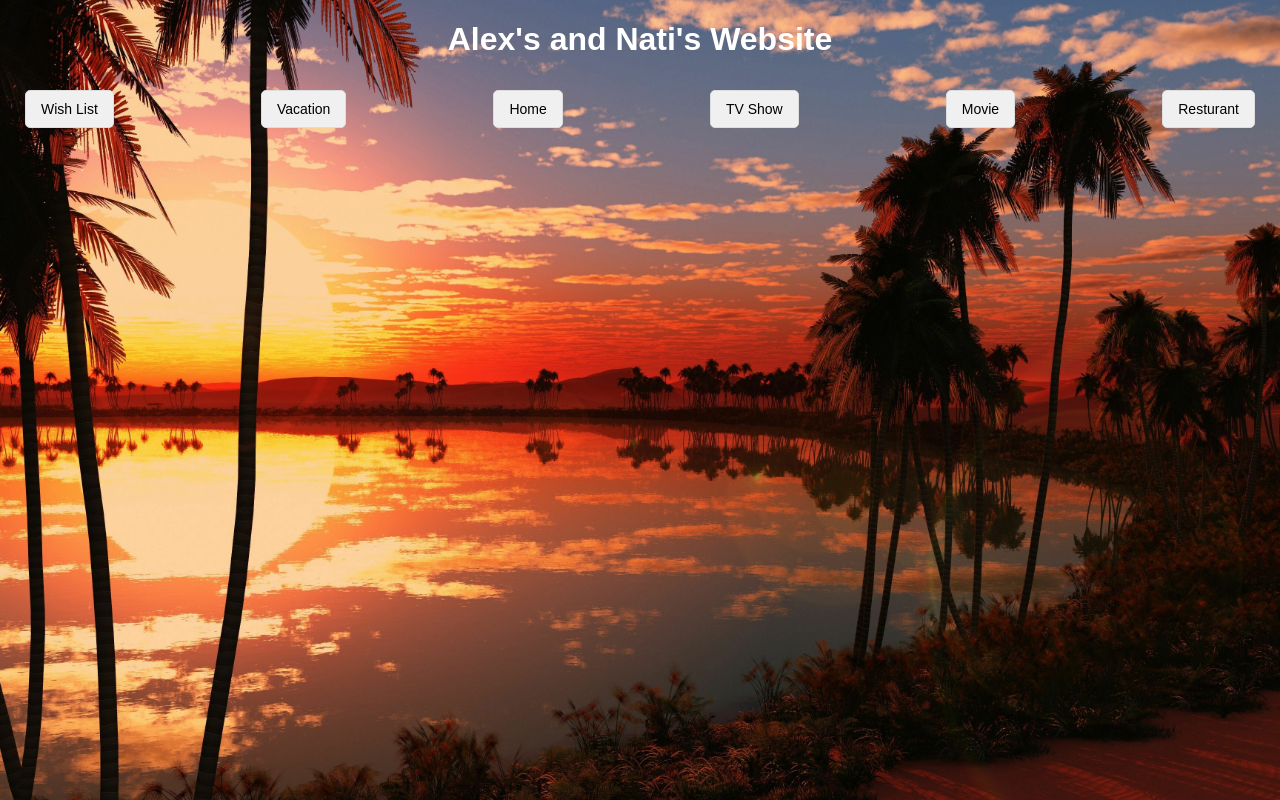
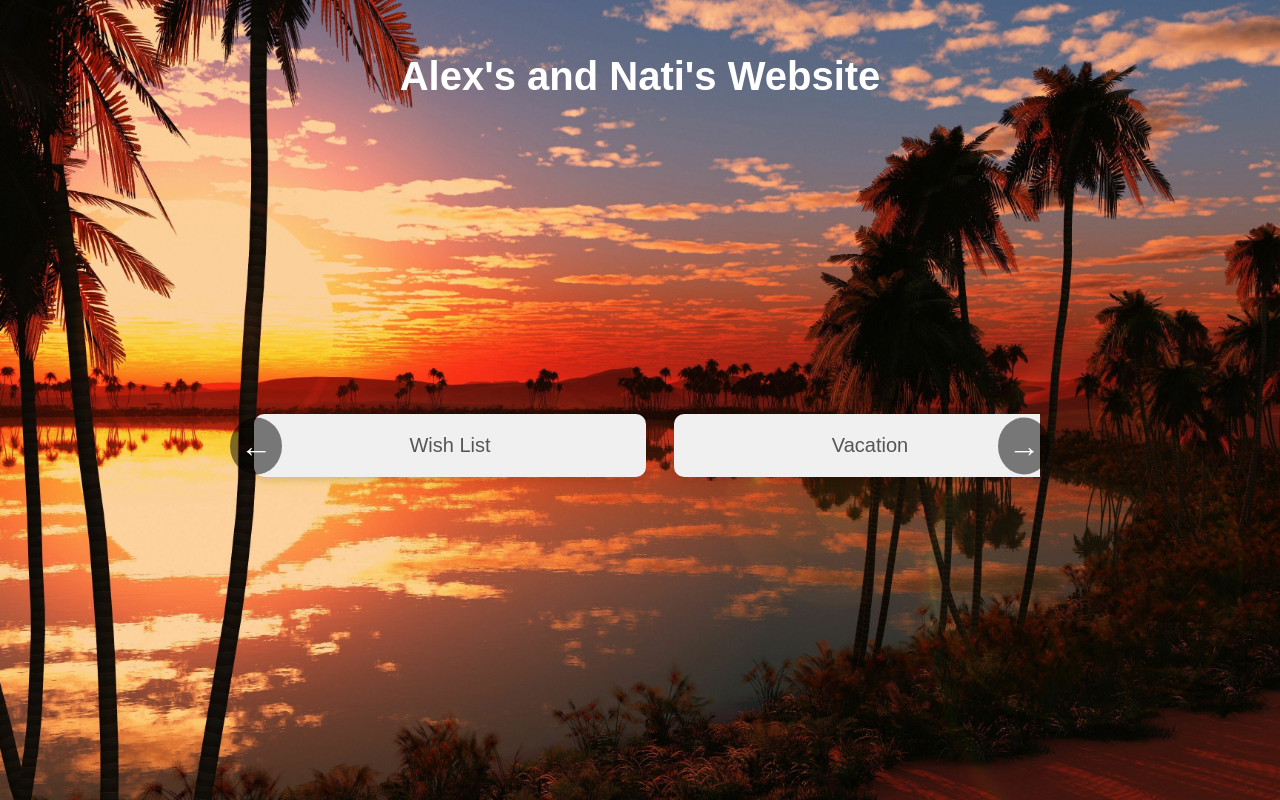
Before and after one commit to LANS-69/PlanList-FE, a React (Create React App) app in the folder planlist_fe/: page / in a window 1280 px wide. Built offline with nearby package versions, Linux system fonts and the light colour scheme.

Commit message:
added carousel

```diff
--- a/planlist_fe/src/Pages/viewHomePage.js
+++ b/planlist_fe/src/Pages/viewHomePage.js
@@ -7,30 +7,52 @@ import './viewHomePageStyle.css';
 function ViewHomePage() {
   const locations = [
     {key: "Wish List", value: "Wish List", path: "/WishList"},
-        {key: "Vacation", value: "Vacation", paht: "/vacation"},
+    {key: "Vacation", value: "Vacation", path: "/vacation"},
     {key: "Dream Home", value: "Home", path: "/DreamHome"},
     {key: "TV show", value: "TV Show", path: "/TVShow"},
     {key: "Movie", value: "Movie", path: "/Movie"},
     {key: "Resturant", value: "Resturant", path: "/Resturant"},
-
     ];
 
   useEffect(() => {
   document.title = "Home Page";
   }, []);
+
+  const scrollCarousel = (direction) => {
+    const carousel = document.querySelector(".carousel");
+    const scrollAmount = carousel.offsetWidth / 3; // Scroll by one-third of the carousel width
+
+    if (direction === "left") {
+      carousel.scrollBy({ left: -scrollAmount, behavior: "smooth" });
+    } else if (direction === "right") {
+      carousel.scrollBy({ left: scrollAmount, behavior: "smooth" });
+    }
+  };
+
   return (
     <div className="viewHomePage">
       <h1>Alex's and Nati's Website</h1>
-          <div className="tabs-container">
+
+      {/* Carousel Section */}
+      <div className="carousel-container">
+        <button className="carousel-arrow left-arrow" onClick={() => scrollCarousel("left")}>
+          &#8592;
+        </button>
+        <div className="carousel">
           {locations.map((location, index) => (
-                <div>
+            <div className="carousel-item" key={index}>
               <button
-                    key={index}
-                    className="tab-button" onClick={() => window.location.href = location.path}>
+                className="tab-button"
+                onClick={() => (window.location.href = location.path)}
+              >
                 {location.value}
               </button>
             </div>
           ))}
+        </div>
+        <button className="carousel-arrow right-arrow" onClick={() => scrollCarousel("right")}>
+          &#8594;
+        </button>
       </div>
     </div>
   );
--- a/planlist_fe/src/Pages/viewHomePageStyle.css
+++ b/planlist_fe/src/Pages/viewHomePageStyle.css
@@ -1,5 +1,3 @@
-/* Global styles */
-
 /* Center content inside the ViewHomePage */
 .viewHomePage {
     text-align: center;
@@ -8,6 +6,7 @@
     display: flex;
     flex-direction: column;
     align-items: center;
+    justify-content: center;
     margin: 0;
     font-family: Arial, sans-serif;
     background-color: #555;
@@ -16,3 +15,89 @@
     background-position: center;
     color: #ffffff;
 }
+
+.viewHomePage h1 {
+    margin-top: 20px;
+    font-size: 2.5rem;
+}
+
+
+/* Carousel container styling */
+.carousel-container {
+    display: flex;
+    align-items: center;
+    justify-content: center;
+    position: relative;
+    width: 80%;
+    max-width: 800px;
+    height: 600px;
+    margin: 0 auto;
+    padding: 20px;
+}
+
+.carousel {
+    display: flex;
+    overflow: hidden;
+    width: 100%;
+    height: 100%;
+    scroll-behavior: smooth;
+}
+
+  .carousel-item {
+    flex: 0 0 50%;
+    display: flex;
+    justify-content: center;
+    align-items: center;
+    padding: 10px;
+  }
+
+  /* Tab button styling */
+  .tab-button {
+    padding: 20px 40px;
+    font-size: 20px;
+    border: none;
+    border-radius: 10px;
+    background-color: #f0f0f0;
+    color: #555;
+    cursor: pointer;
+    text-align: center;
+    width: 100%;
+    box-shadow: 0px 4px 6px rgba(0, 0, 0, 0.1);
+  }
+
+  .tab-button:hover {
+    background-color: #007BFF;
+    color: white;
+  }
+
+  .tab-button:active {
+    background-color: #0056b3;
+    color: white;
+  }
+
+  /* Arrows styling */
+  .carousel-arrow {
+    position: absolute;
+    top: 50%;
+    transform: translateY(-50%);
+    background-color: rgba(0, 0, 0, 0.5);
+    border: none;
+    color: #fff;
+    font-size: 2rem;
+    padding: 10px;
+    cursor: pointer;
+    border-radius: 50%;
+    z-index: 1;
+  }
+
+  .carousel-arrow.left-arrow {
+    left: 10px;
+  }
+
+  .carousel-arrow.right-arrow {
+    right: 10px;
+  }
+
+  .carousel-arrow:hover {
+    background-color: rgba(0, 0, 0, 0.8);
+  }
--- a/planlist_fe/src/Pages/viewWIshListitemsStyle.css
+++ b/planlist_fe/src/Pages/viewWIshListitemsStyle.css
@@ -1,53 +1,119 @@
+/* Main container styling */
 .viewWishListItems {
   display: flex;
   flex-direction: column;
   text-align: center;
-  background-color: #555;
+  background-color: #555; /* Background color */
   margin: 0;
-  height: 100vh;
-  font-family: Arial, sans-serif;
-  /* background-image: url('./images1.jpg');
+  height: 100vh; /* Full viewport height */
+  font-family: Arial, sans-serif; /* Consistent font style */
+  color: #ffffff; /* Text color */
+  /* Uncomment to add a background image:
+  background-image: url('./images1.jpg');
   background-size: cover;
-  background-position: center;  */
-  color: #ffffff;
+  background-position: center;
+  */
 }
 
+/* Navigation buttons */
+.navigation-buttons {
+  display: flex;
+  justify-content: center;
+  gap: 20px; /* Space between buttons */
+  margin-bottom: 20px;
+}
 
+.home-button,
+.add-wishlist-button,
 .wishlist-button {
-    background-color: #4CAF50;
+  background-color: #007BFF;
   color: white;
   padding: 10px 20px;
   border: none;
   border-radius: 5px;
   cursor: pointer;
   font-size: 16px;
-    margin-bottom: 20px;
+}
+
+.home-button:hover,
+.add-wishlist-button:hover,
+.wishlist-button:hover {
+  background-color: #0056b3;
+}
+
+/* Specific Wishlist button styling */
+.wishlist-button {
+  background-color: #4CAF50;
 }
 
 .wishlist-button:hover {
   background-color: #45a049;
 }
 
+/* Tabs container styling */
+.tabs-container {
+  display: flex;
+  flex-wrap: wrap; /* Allow tabs to wrap to a new line */
+  justify-content: center; /* Center-align tabs */
+  gap: 8px; /* Space between tabs */
+  padding: 8px;
+  width: 100%; /* Full width */
+  box-sizing: border-box; /* Include padding in width */
+}
+
+.tab-button {
+  flex: 1; /* Equal width for all tabs */
+  margin: 0 4px; /* Add spacing between tabs */
+  padding: 5px 10px;
+  background-color: #f0f0f0;
+  border: 1px solid #ddd;
+  border-radius: 4px;
+  cursor: pointer;
+  font-size: 12px;
+  text-align: center; /* Center text */
+}
+
+.tab-button:hover {
+  background-color: #007BFF;
+  color: white;
+}
+
+.tab-button:active {
+  background-color: #0056b3;
+  color: white;
+}
+
+/* Folder view styling */
+.folder-view {
+  flex-grow: 1;
+  overflow-y: auto;
+  background-color: #444; /* Folder background */
+  padding: 20px;
+  border-radius: 10px;
+}
+
+/* Wishlist container styling */
 .wishlist-container {
   display: flex;
-    flex-wrap: wrap;
+  flex-wrap: wrap; /* Wrap items to the next row */
   justify-content: center;
   gap: 20px;
 }
 
+/* Card styling */
 .card {
   width: 250px;
   border: 1px solid #ddd;
   border-radius: 10px;
   box-shadow: 0 4px 8px rgba(0, 0, 0, 0.1);
-    overflow: hidden;
   background-color: #f9f9f9;
+  overflow: hidden; /* Ensure content doesn't overflow */
 }
 
 .card-img-top {
   width: 100%;
   height: 250px;
-    object-fit: contain;
+  object-fit: contain; /* Preserve image aspect ratio */
   border-bottom: 1px solid #ddd;
 }
 
@@ -63,16 +129,13 @@
   color: #110c0c;
 }
 
-  .card-text {
-    font-size: 14px;
-    color: #110c0c;
-  }
-
+.card-text,
 .card-price {
   font-size: 14px;
   color: #110c0c;
 }
 
+/* Button inside cards */
 .btn-primary {
   display: inline-block;
   padding: 10px 15px;
@@ -80,65 +143,10 @@
   background-color: #007BFF;
   border: none;
   border-radius: 5px;
-    text-decoration: none;
+  text-decoration: none; /* Remove underline */
   font-size: 14px;
 }
 
 .btn-primary:hover {
   background-color: #0056b3;
 }
-
-  .tabs-container {
-    display: flex;
-    justify-content: space-between; /* Spread out tabs evenly */
-    align-items: center; /* Vertically center tabs */
-    width: 100%; /* Full width */
-    padding: 10px 20px; /* Add spacing */
-    box-sizing: border-box; /* Include padding in total width */
-  }
-
-  .tab-button {
-    flex: 1; /* All buttons take equal width */
-    margin: 0 5px; /* Add spacing between tabs */
-    padding: 10px 15px;
-    background-color: #f0f0f0;
-    border: 1px solid #ddd;
-    border-radius: 5px;
-    cursor: pointer;
-    font-size: 14px;
-    text-align: center; /* Center text within the button */
-  }
-
-  .tab-button:hover {
-    background-color: #007BFF;
-    color: white;
-  }
-
-  .tab-button:active {
-    background-color: #0056b3;
-    color: white;
-  }
-
-  /* Navigation Buttons */
-  .navigation-buttons {
-    display: flex;
-    justify-content: center;
-    gap: 20px; /* Space between buttons */
-    margin-bottom: 20px;
-  }
-
-  .home-button,
-  .add-wishlist-button {
-    background-color: #007BFF;
-    color: white;
-    padding: 10px 20px;
-    border: none;
-    border-radius: 5px;
-    cursor: pointer;
-    font-size: 16px;
-  }
-
-  .home-button:hover,
-  .add-wishlist-button:hover {
-    background-color: #0056b3;
-  }
--- a/planlist_fe/src/Pages/viewWishListItems.js
+++ b/planlist_fe/src/Pages/viewWishListItems.js
@@ -10,6 +10,7 @@ function ViewWishListItems() {
   const [wishList, setWishList] = useState( new Array())
   const [filteredWishList, setFilteredWishList] = useState(new Array())
   const [selectedLocation, setSelectedLocation] = useState("")
+  const [activeTab, setActiveTab] = useState(null);
   const navigate = useNavigate();
 
   function getWishList () {
@@ -21,11 +22,9 @@ function ViewWishListItems() {
 
   function filterWishListOnLocation (filter) {
     setFilteredWishList(wishList.filter((item) => item.location == filter));
-    locations.forEach((location) => {
-      if (location.key == filter) {
-        setSelectedLocation(location.value)
-      }
-    })
+    const locationName = locations.find((location) => location.key === filter)?.value || "";
+    setSelectedLocation(locationName);
+    setActiveTab(filter);
   }
 
   const locations = [
@@ -53,35 +52,31 @@ function ViewWishListItems() {
       <div className="navigation-buttons">
         <button
           className="home-button"
-            onClick={() => navigate("/")}
-          >
+          onClick={() => navigate("/")}>
           Home
         </button>
+
         <button
           className="add-wishlist-button"
-            onClick={() => navigate("/addwishlist")}
-          >
+          onClick={() => navigate("/addwishlist")}>
           Add to Wish List
         </button>
       </div>
 
       <div className="tabs-container">
         {locations.map((location, index) => (
-            <div>
             <button
               key={index}
-                className="tab-button"
-                onClick={() => {filterWishListOnLocation(location.key);
-                  console.log(`Tab for ${location.value} clicked`);
-                  console.log(`List: ${filteredWishList}`);}}
-              >
+              className={`tab-button ${activeTab === location.key ? "active-tab" : ""}`}
+              onClick={() => filterWishListOnLocation(location.key)}>
               {location.value}
             </button>
-            </div>
         ))}
       </div>
 
-        <h2>{selectedLocation}</h2>
+      {activeTab && (
+        <div className="folder-view">
+          <h2>{selectedLocation || "All Items"}</h2>
 
           <div className="wishlist-container">
             {filteredWishList.map((item, index) => (
@@ -103,6 +98,8 @@ function ViewWishListItems() {
             ))}
           </div>
         </div>
+      )}
+    </div>
   );
 }
 
```
Lines whose indentation alone changed are shown as unchanged.
